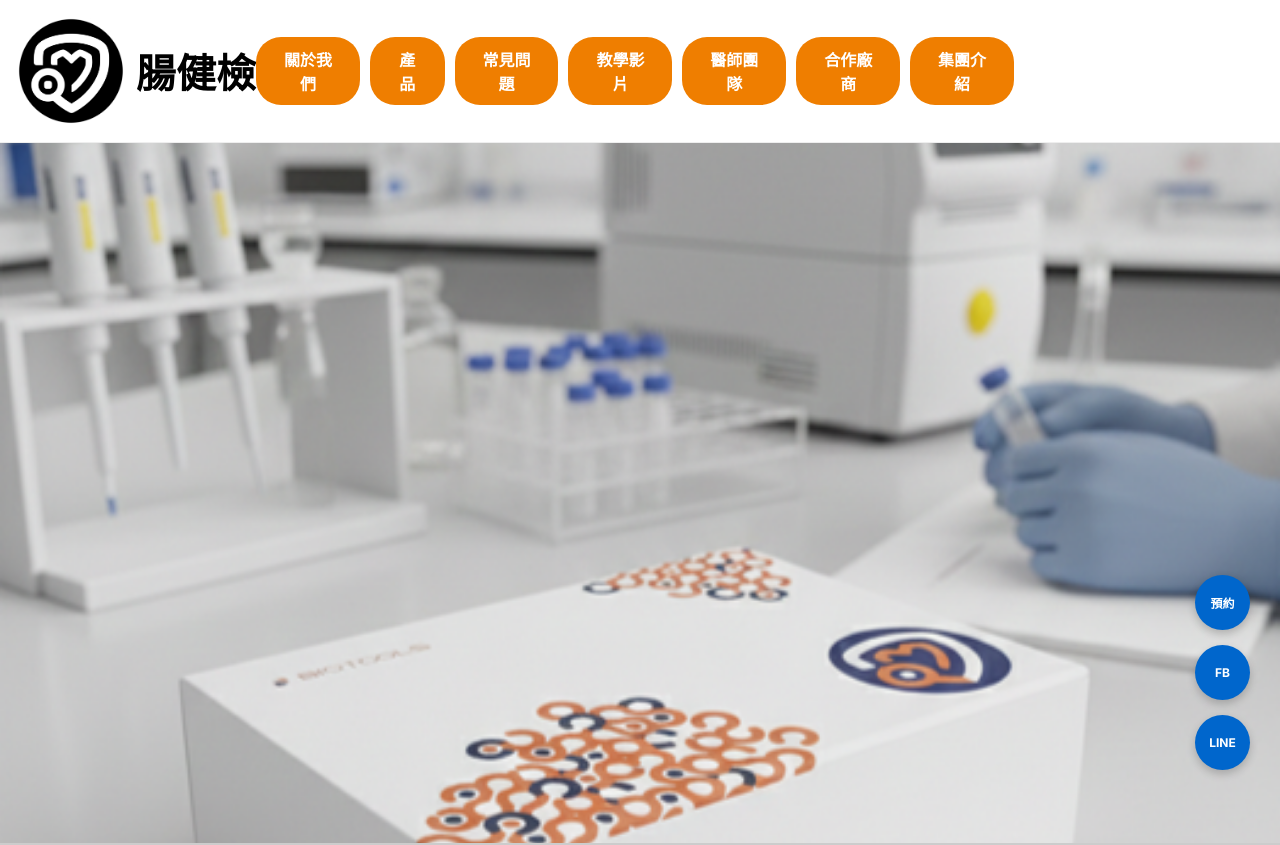
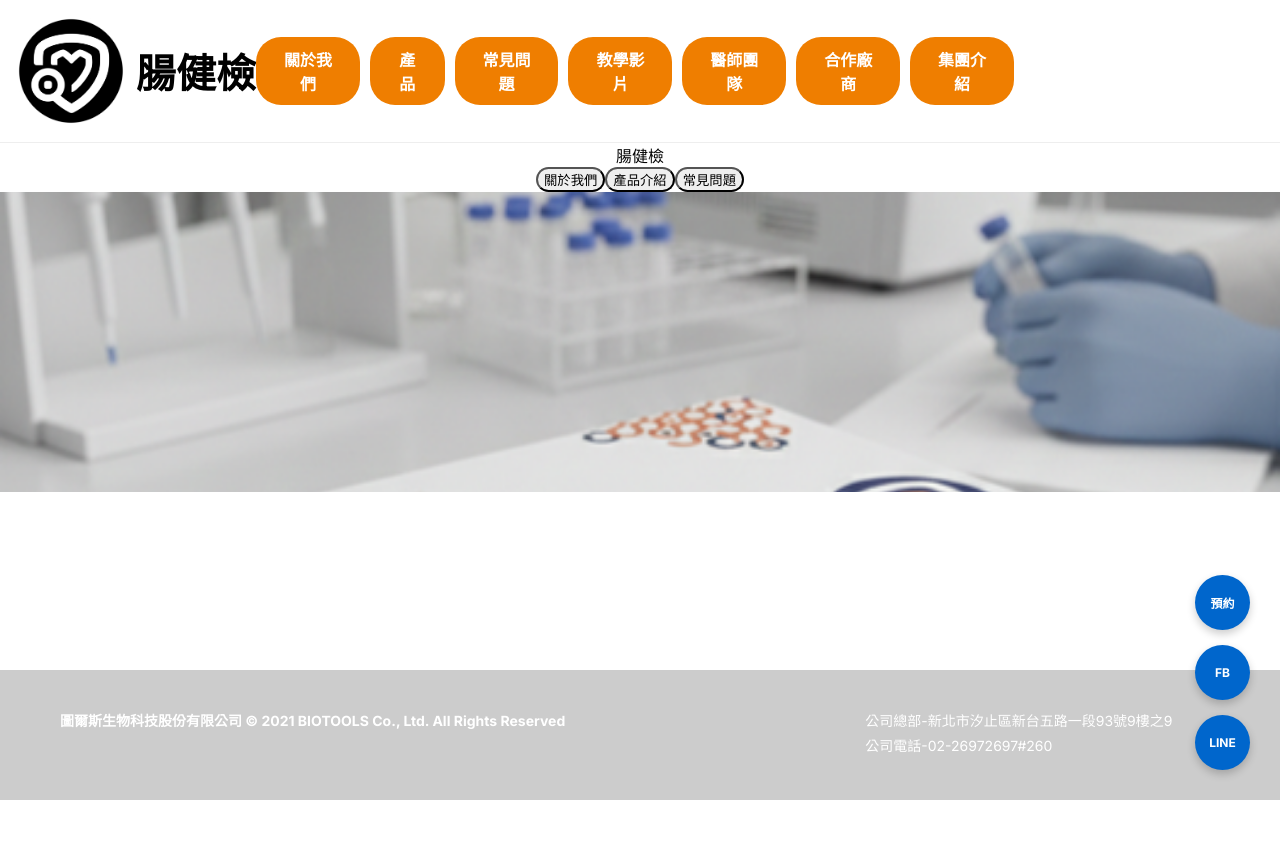
Before and after one commit to boren-Yang/crc-test, a Next.js app in the folder website1/: page / in a window 1280 px wide. Shown: the top 845 px of the page. After the commit the page ends 800 px from the top, so only its background shows below. Built offline with nearby package versions, Linux system fonts and the light colour scheme.

Commit message:
Add Speed Insights package

```diff
--- a/website1/app/page.tsx
+++ b/website1/app/page.tsx
@@ -1,12 +1,23 @@
 export default function Home() {
   return (
     <main>
-      {/* 1. 頂部的大圖片 (占滿寬度，高度約 10 公分) */}
-      <div style={{ width: '100%', height: '700px', overflow: 'hidden' }}>
+      {/* 導覽列：手機時直排 (col)，電腦時橫排 (row) */}
+      <nav className="flex flex-col md:flex-row items-center justify-between p-4 bg-white">
+        <div className="text-xl font-bold">腸健檢</div>
+
+        <div className="flex flex-row gap-2 mt-2 md:mt-0">
+          <button className="px-3 py-1 bg-orange-500 text-white rounded-full text-sm md:text-base">關於我們</button>
+          <button className="px-3 py-1 bg-orange-500 text-white rounded-full text-sm md:text-base">產品介紹</button>
+          <button className="px-3 py-1 bg-orange-500 text-white rounded-full text-sm md:text-base">常見問題</button>
+        </div>
+      </nav>
+
+      {/* 頂部大圖：高度在手機上設為 300px，電腦才設為 700px */}
+      <div className="w-full h-[300px] md:h-[700px] overflow-hidden">
         <img
           src="bg1.png"
           alt="bg1"
-          style={{ width: '100%', height: '100%', objectFit: 'cover' }}
+          className="w-full h-full object-cover"
         />
       </div>
     </main>
```
